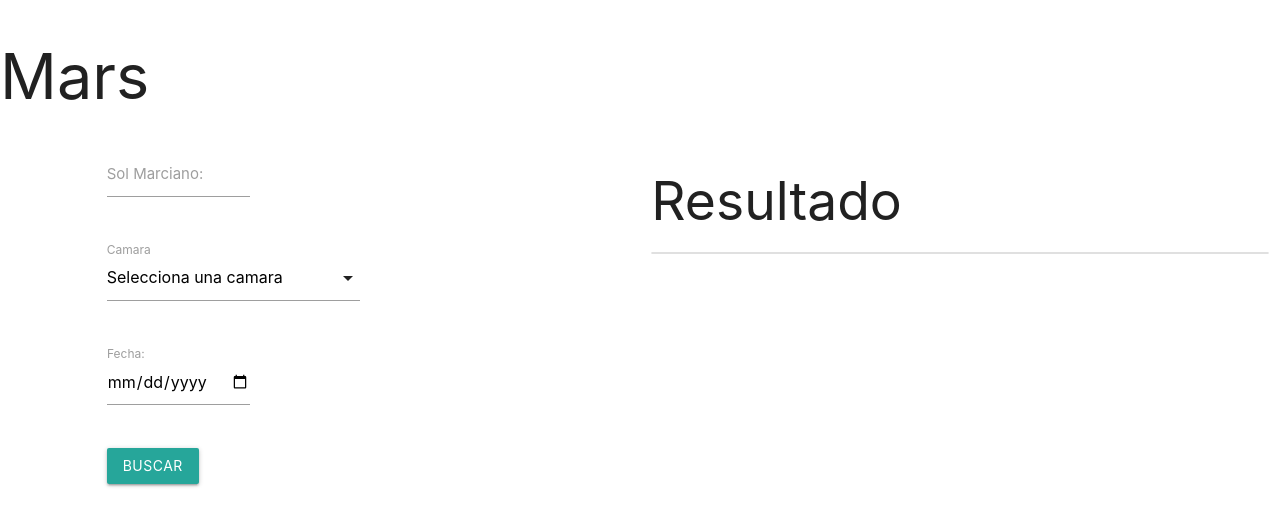
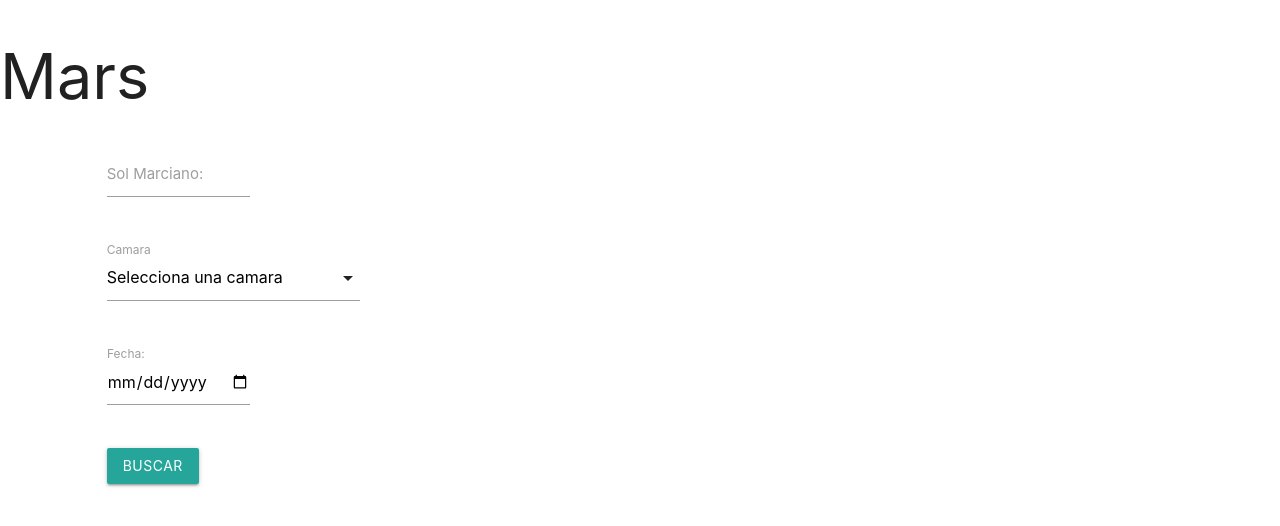
Before and after one commit to lnetza/Mars-Rovert, a React (Create React App) app: page / in a window 1280 px wide. Shown: the top 526 px of the page. Built offline with nearby package versions, Linux system fonts and the light colour scheme.

Commit message:
se lista data y se muestra las imagenes

```diff
--- a/src/App.js
+++ b/src/App.js
@@ -1,6 +1,6 @@
 import React,{Fragment,useState,useEffect} from 'react';
 import Formulario from './Components/Formulario';
-import Data from './Components/Data';
+import ListarFotos from './Components/ListarFotos';
 
 function App() {
 
@@ -13,7 +13,7 @@ function App() {
   const {sol, fecha, camara} = busqueda;
 
   const [consultar, guardarConsultar] =useState(false);
-  const [resultado, guardarResultado] = useState({});
+  const [resultado, guardarResultado] = useState([]);
 
   useEffect(() => {
 
@@ -23,17 +23,12 @@ function App() {
         const URL=`https://api.nasa.gov/mars-photos/api/v1/rovers/curiosity/photos?sol=${sol}&camera=${camara}&earth_date=${fecha}&api_key=${apiID}`;
 
         const respuesta = await fetch(URL);
-        const resultado = await respuesta.json();
+        const datosRespuesta = await respuesta.json();
 
-        /*
-        const arrayresultado =[];
 
-        for(let i=0; i<resultado.photos.length;i++){
-          arrayresultado.push(resultado.photos[i].img_src);
+        guardarResultado(datosRespuesta.photos);
 
-      }*/
-
-        guardarResultado(resultado);
+        guardarConsultar(false);
       }
     }
     consultarAPI();
@@ -56,9 +51,8 @@ function App() {
             />
           </div>
 
-           <div className="col m6 ">
-            <h2>Resultado</h2>
-            <Data
+           <div className="col m6">
+            <ListarFotos
               resultado={resultado}
             />
           </div>
--- a/src/Components/Data.js
+++ /dev/null
@@ -1,22 +0,0 @@
-import React from 'react';
-
-const Data = ({resultado}) => {
-
-    const {photos,camera, img_src} = resultado;
-
-    const item = Object.entries(resultado).map((key,i)=>{
-        return (
-            <p key={i}></p>
-        );
-    });
-
-    return (
-    <ul class="collection">
-        <li class="">
-            {item.camera}
-        </li>
-    </ul>
-     );
-}
-
-export default Data;
--- /dev/null
+++ b/src/Components/Fotos.js
@@ -0,0 +1,15 @@
+import React from 'react';
+
+const Fotos = ({data}) => {
+    //extraer la data
+    const {id,sol,camera,img_src,earth_date,rover}=data;
+
+    return (
+        <div className="card-image">
+            <img src={img_src} />
+            <span className="card-title">{camera.full_name}</span>
+        </div>
+     );
+}
+
+export default Fotos;
--- /dev/null
+++ b/src/Components/ListarFotos.js
@@ -0,0 +1,15 @@
+import React from 'react';
+import Fotos from './Fotos';
+
+const ListarFotos = ({resultado}) => (
+    <div className="row">
+        {resultado.map(data=>(
+            <Fotos
+                key={data.id}
+                data={data}
+            />
+        ))}
+    </div>
+);
+
+export default ListarFotos;
```
